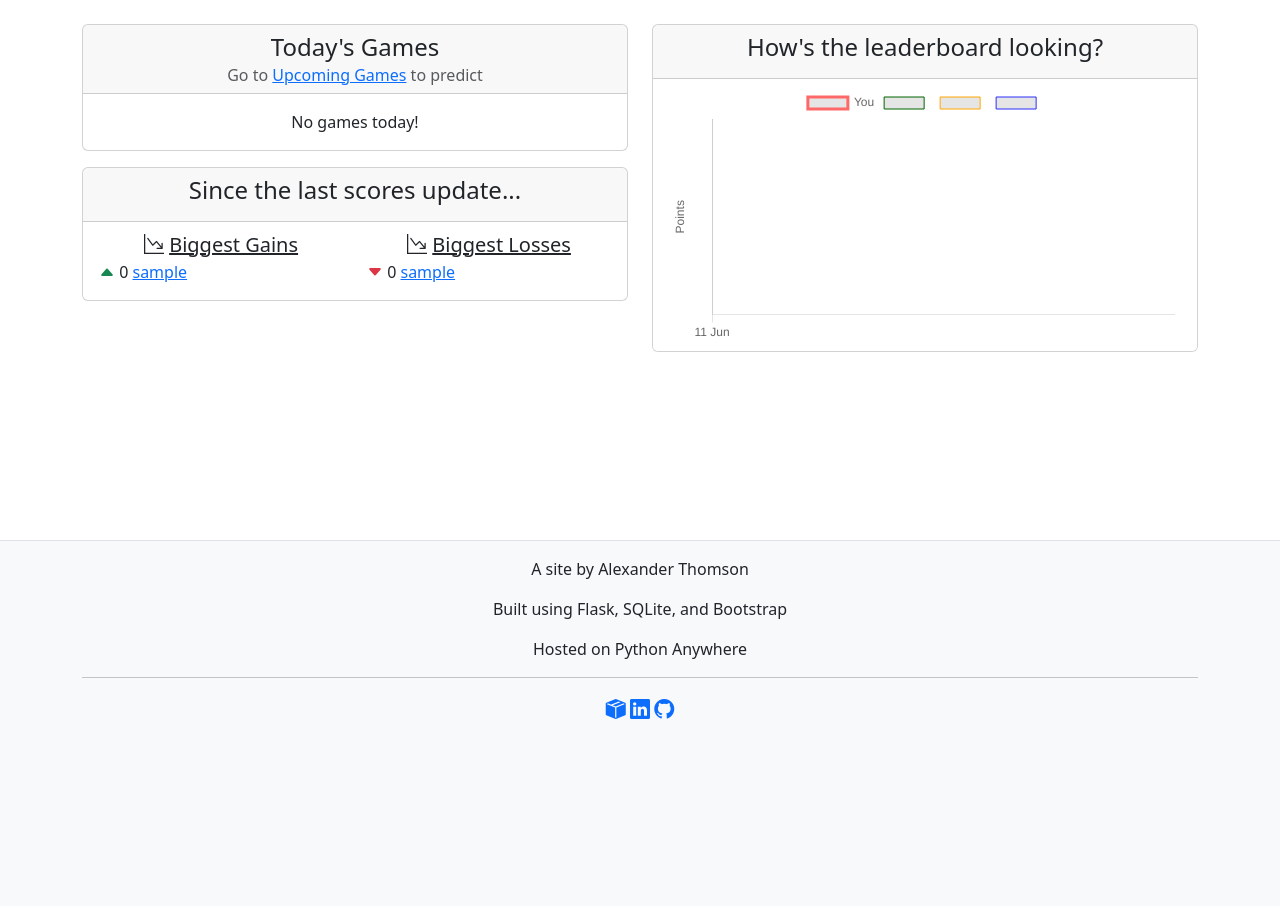
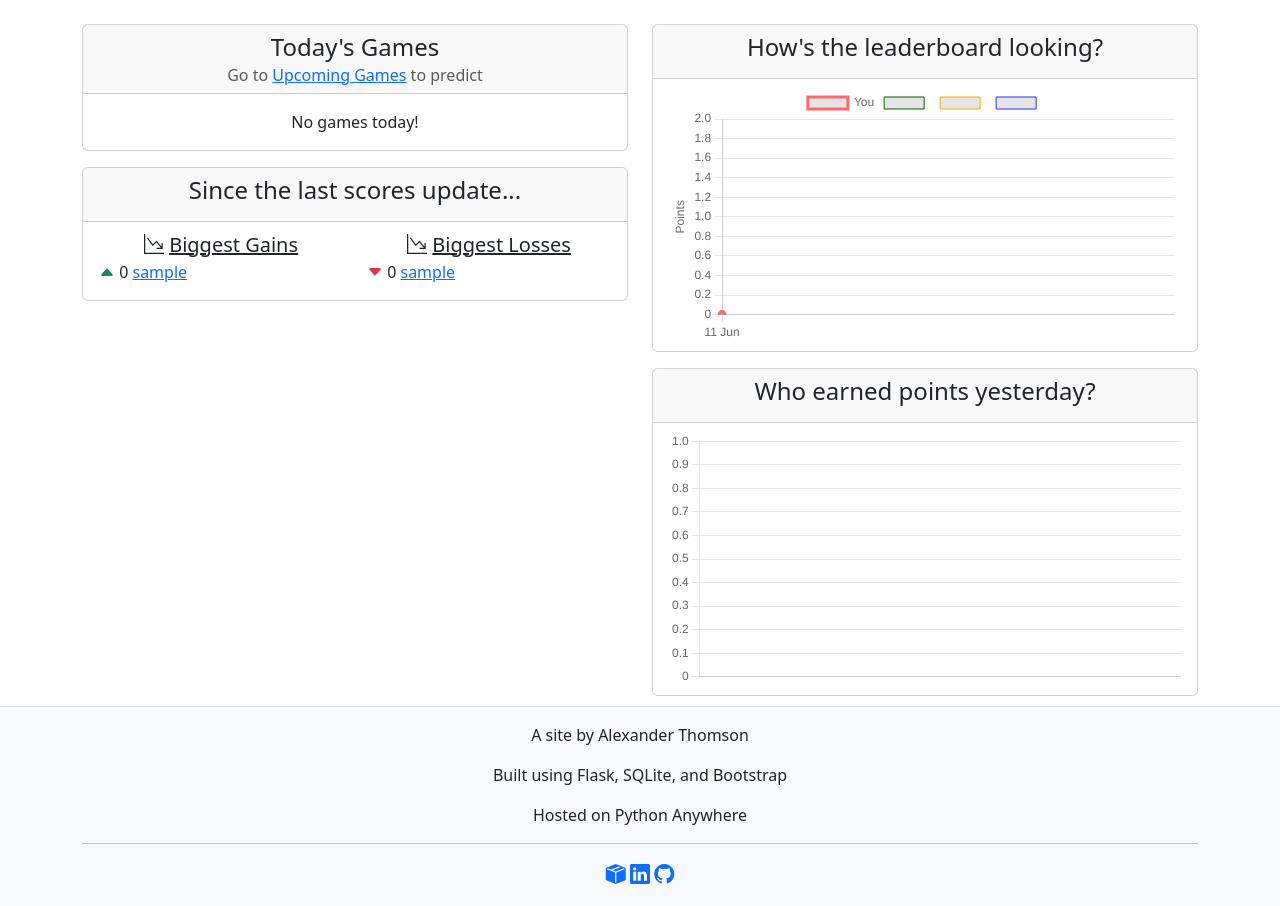
Before and after one commit to EssithAbertay/worldcup_predictions, a Flask app: page / in a window 1280 px wide. Shown: the part 60-966 px from the top of the page. Before the commit the page ends 779 px from the top, so only its background shows below. Run offline with Flask 3, Linux system fonts and the light colour scheme; a user stored in the database is signed in; tables that the repository leaves empty hold one stand-in row (values such as "Sample post"); some libraries are stand-ins or nearby versions.

Commit message:
New graph on home page

```diff
--- a/app/routes.py
+++ b/app/routes.py
@@ -113,9 +113,33 @@ def index():
 
     max_points = max(other_user_data[0][-1], your_data[-1])
 
+    yesterday_scores = []
+    yesterday_names = []
+
+    # crazy query, i need to understand it better, gets all users and sums the points they earned yesterday
+
+    results = (
+        db.session.query(
+            User.username,
+            sa.func.coalesce(sa.func.sum(Prediction.points_awarded), 0).label("points")
+        )
+        .join(Prediction, Prediction.user_id == User.id)
+        .join(Game, Prediction.game_id == Game.id)
+        .filter(
+            Game.kickoff >= yesterday_start,
+            Game.kickoff < today_start,
+        )
+        .group_by(User.id, User.username)
+        .all()
+    )
+
+    for username, points in results:
+        yesterday_scores.append(points)
+        yesterday_names.append (username)
+
 
     #TODO: Put this in a struct or smthn please
-    return render_template('index.html', title='Home', todays=todays, yesterdays=yesterdays, tomorrows=tomorrows, leaderboard=leaderboard,biggest_gainers=biggest_gainers,biggest_losers=biggest_losers,your_data=your_data,other_user_data=other_user_data, labels_data=labels_data, max_points=max_points, other_usernames=other_usernames, prediction_scores=prediction_scores)
+    return render_template('index.html', title='Home', todays=todays, yesterdays=yesterdays, tomorrows=tomorrows, leaderboard=leaderboard,biggest_gainers=biggest_gainers,biggest_losers=biggest_losers,your_data=your_data,other_user_data=other_user_data, labels_data=labels_data, max_points=max_points, other_usernames=other_usernames, prediction_scores=prediction_scores, yesterday_scores=yesterday_scores, yesterday_names=yesterday_names)
 
 @app.route('/login', methods=['GET', 'POST'])
 def login():
--- a/app/templates/index.html
+++ b/app/templates/index.html
@@ -123,7 +123,7 @@
 
 
         <div class = "col-12 col-md-6">
-            <div class="card mb-1">
+            <div class="card mb-3">
                 <div class="card-header">
                     <h4 class = "card-title">How's the leaderboard looking?</h4>
                 </div>
@@ -135,9 +135,27 @@
                     </li>
                 </ul>
             </div>
+
+            <div class="card">
+                <div class="card-header">
+                    <h4 class = "card-title">Who earned points yesterday?</h4>
+                </div>
+                <ul class="list-group list-group-flush">
+                    <li class="list-group-item">
+                        <div>
+                            <canvas class="yesterday_chart"></canvas>
+                        </div>
+                    </li>
+                </ul>
+            </div>
         </div>
     </div>
 </div>
+
+<script>
+    const yesterday_scores = {{ yesterday_scores | tojson }};
+    const yesterday_names = {{ yesterday_names | tojson }};
+</script>
 
 <script>
     const your_data = {{ your_data | tojson }};
@@ -149,12 +167,11 @@
     const third_data = {{ other_user_data[2] | tojson }};
     console.log(third_data);
     const labels_data = {{ labels_data | tojson }};
-    const max_value = {{max_points}};
+    const max_value = {{max_points}} + 2;
     const names = {{other_usernames | tojson}}
 </script>
 
 <script src="https://cdn.jsdelivr.net/npm/chart.js"></script>
-
 
 <script>
         const pointsChartConfig = {
@@ -213,6 +230,42 @@
     });
 </script>
 
+<script>
+    const borderColours = yesterday_names.map((_, i) => {
+        const hue = (i * 360 / yesterday_names.length);
+        return `hsl(${hue}, 70%, 50%)`;
+    });
+
+    const backgroundColours = yesterday_names.map((_, i) => {
+        const hue = (i * 360 / yesterday_names.length);
+        return `hsla(${hue}, 70%, 50%, 0.2)`;
+    });
+
+    const yesterdayChartConfig = {
+    type: 'bar',
+    data: {
+        labels: yesterday_names,
+        datasets: [{
+            data: yesterday_scores,
+            backgroundColor: backgroundColours,
+            borderColor: borderColours,
+            borderWidth: 1
+        }]
+    },
+    options: {
+        plugins: {
+            legend: {
+                display: false
+            }
+        }
+    }
+};
+
+    document.querySelectorAll('.yesterday_chart').forEach(canvas => {
+        new Chart(canvas, yesterdayChartConfig);
+    });
+</script>
+
 {% endblock %}
 
 {% block footer %}
```
